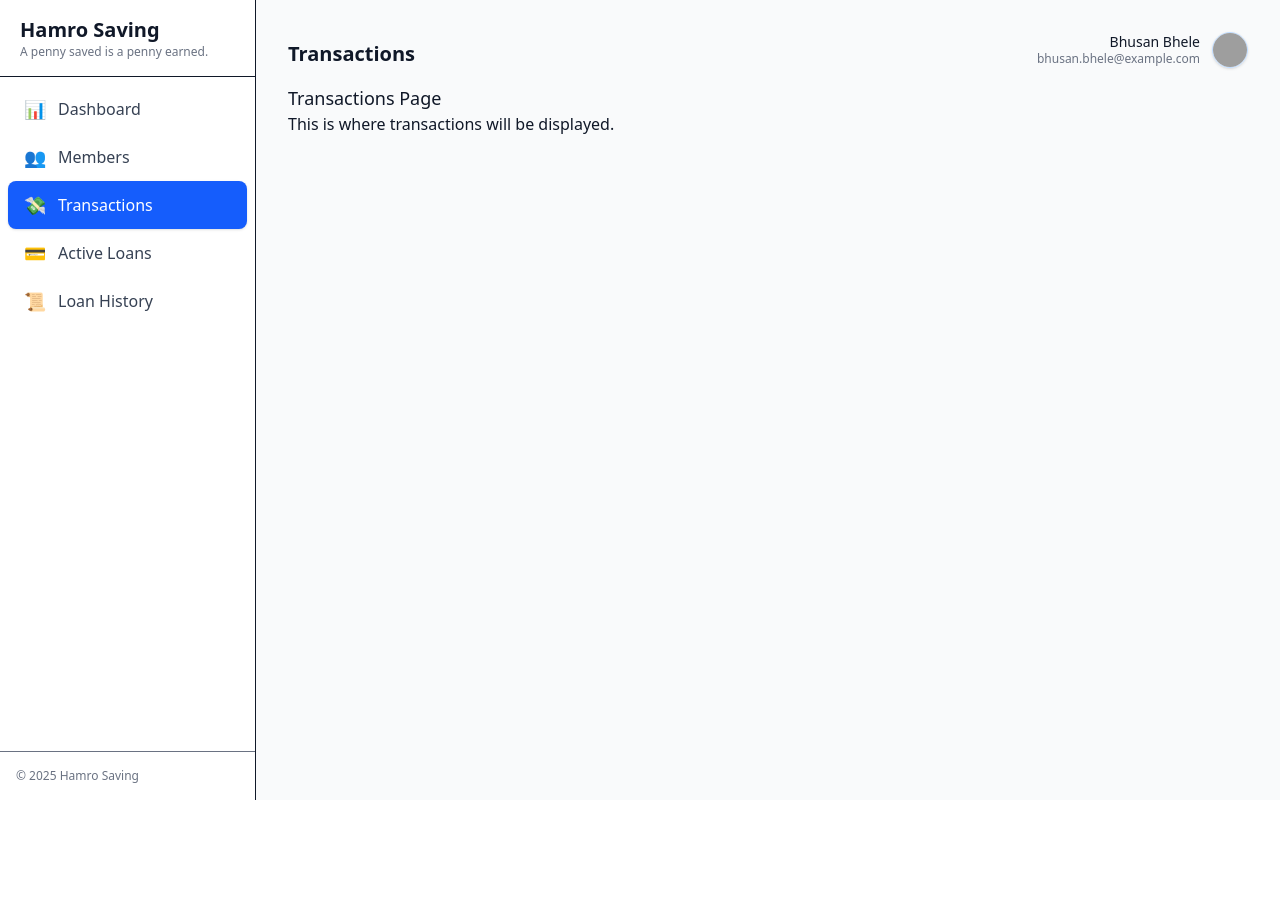
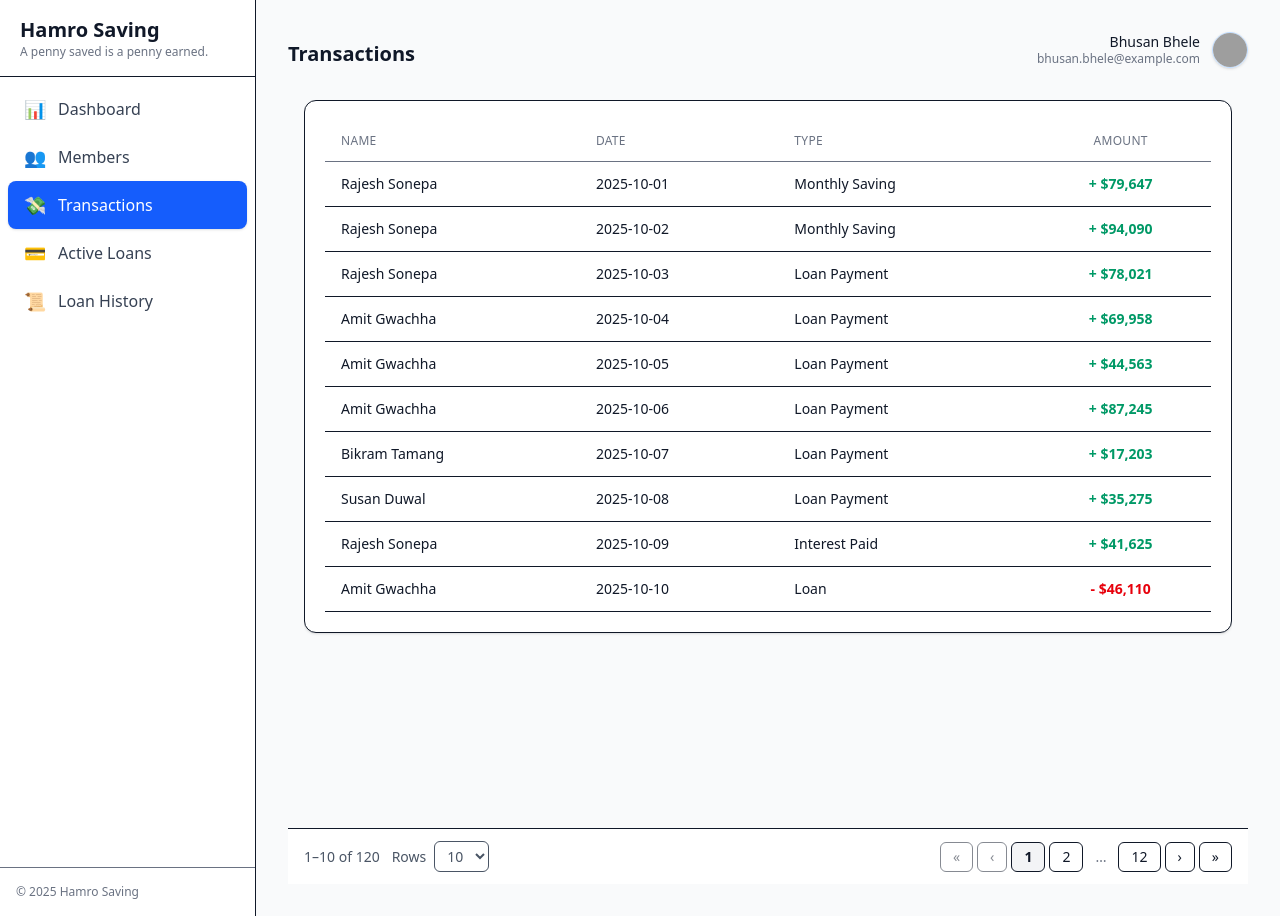
Before and after one commit to Hamro-Saving/hamro-saving-ui, a React (Vite) app: page /transactions in a window 1280 px wide. Before the commit the page ends 800 px from the top, so only its background shows below. Built offline with nearby package versions, Linux system fonts and the light colour scheme; grey boxes are pictures that could not be loaded.

Commit message:
transactions page added

```diff
--- /dev/null
+++ b/src/components/Pagination.tsx
@@ -0,0 +1,147 @@
+type PaginationProps = {
+  page: number;
+  pageSize: number;
+  total: number;
+  pageSizeOptions?: number[];
+  onPageChange: (page: number) => void;
+  onPageSizeChange?: (size: number) => void;
+  className?: string;
+};
+
+export default function Pagination({
+  page,
+  pageSize,
+  total,
+  pageSizeOptions = [5, 10, 20, 50],
+  onPageChange,
+  onPageSizeChange,
+  className = "",
+}: PaginationProps) {
+  const totalPages = Math.max(1, Math.ceil(total / pageSize));
+  const startIdx = total === 0 ? 0 : (page - 1) * pageSize + 1;
+  const endIdx = Math.min(page * pageSize, total);
+
+  const goTo = (p: number) =>
+    onPageChange(Math.min(Math.max(1, p), totalPages));
+
+  return (
+    <div className={`flex items-center justify-between gap-3 ${className}`}>
+      {/* Left: count + page size */}
+      <div className="flex items-center gap-3 text-sm text-gray-600">
+        <span>
+          {startIdx}–{endIdx} of {total}
+        </span>
+
+        {onPageSizeChange && (
+          <label className="inline-flex items-center gap-2">
+            <span className="text-gray-600">Rows</span>
+            <select
+              className="border rounded-md px-2 py-1 text-sm"
+              value={pageSize}
+              onChange={(e) => onPageSizeChange(Number(e.target.value))}
+            >
+              {pageSizeOptions.map((n) => (
+                <option key={n} value={n}>
+                  {n}
+                </option>
+              ))}
+            </select>
+          </label>
+        )}
+      </div>
+
+      {/* Right: pager */}
+      <div className="flex items-center gap-1">
+        <button
+          className="rounded-md border px-3 py-1 text-sm disabled:opacity-50"
+          onClick={() => goTo(1)}
+          disabled={page === 1}
+          aria-label="First page"
+        >
+          «
+        </button>
+        <button
+          className="rounded-md border px-3 py-1 text-sm disabled:opacity-50"
+          onClick={() => goTo(page - 1)}
+          disabled={page === 1}
+          aria-label="Previous page"
+        >
+          ‹
+        </button>
+
+        <PageNumbers page={page} totalPages={totalPages} onChange={goTo} />
+
+        <button
+          className="rounded-md border px-3 py-1 text-sm disabled:opacity-50"
+          onClick={() => goTo(page + 1)}
+          disabled={page === totalPages}
+          aria-label="Next page"
+        >
+          ›
+        </button>
+        <button
+          className="rounded-md border px-3 py-1 text-sm disabled:opacity-50"
+          onClick={() => goTo(totalPages)}
+          disabled={page === totalPages}
+          aria-label="Last page"
+        >
+          »
+        </button>
+      </div>
+    </div>
+  );
+}
+
+function PageNumbers({
+  page,
+  totalPages,
+  onChange,
+}: {
+  page: number;
+  totalPages: number;
+  onChange: (p: number) => void;
+}) {
+  const makeBtn = (p: number) => (
+    <button
+      key={p}
+      onClick={() => onChange(p)}
+      className={`min-w-[2rem] rounded-md border px-3 py-1 text-sm ${
+        p === page ? "bg-gray-100 font-semibold" : ""
+      }`}
+      aria-current={p === page ? "page" : undefined}
+    >
+      {p}
+    </button>
+  );
+
+  if (totalPages <= 7) {
+    return (
+      <div className="flex items-center gap-1">
+        {Array.from({ length: totalPages }, (_, i) => makeBtn(i + 1))}
+      </div>
+    );
+  }
+
+  const parts: (number | "dots")[] = [1];
+  const windowStart = Math.max(2, page - 1);
+  const windowEnd = Math.min(totalPages - 1, page + 1);
+
+  if (windowStart > 2) parts.push("dots");
+  for (let p = windowStart; p <= windowEnd; p++) parts.push(p);
+  if (windowEnd < totalPages - 1) parts.push("dots");
+  parts.push(totalPages);
+
+  return (
+    <div className="flex items-center gap-1">
+      {parts.map((p, i) =>
+        p === "dots" ? (
+          <span key={`dots-${i}`} className="px-2 text-sm text-gray-500">
+            …
+          </span>
+        ) : (
+          makeBtn(p)
+        )
+      )}
+    </div>
+  );
+}
--- a/src/components/Panel.tsx
+++ b/src/components/Panel.tsx
@@ -1,13 +1,16 @@
 export default function Panel(props: {
-  title: string;
+  title?: string; // made optional
   children: React.ReactNode;
 }) {
   const { title, children } = props;
+
   return (
     <div className="rounded-xl border bg-white p-5 shadow-sm">
-      <div className="mb-4 flex items-center justify-between">
-        <h2 className="text-base font-semibold">{title}</h2>
-      </div>
+      {title && (
+        <div className="mb-4 flex items-center justify-between">
+          <h2 className="text-base font-semibold">{title}</h2>
+        </div>
+      )}
       {children}
     </div>
   );
--- /dev/null
+++ b/src/data/transactionsData.ts
@@ -0,0 +1,23 @@
+const members = [
+  "Amit Gwachha",
+  "Bhusan Bhele",
+  "Binod Manandhar",
+  "Rajesh Sonepa",
+  "Susan Duwal",
+  "Bikram Tamang"
+];
+const types = ["Monthly Saving", "Loan", "Loan Payment", "Interest Paid"];
+
+export const transactions = Array.from({ length: 120 }, (_, i) => {
+  const member = members[Math.floor(Math.random() * members.length)];
+  const type = types[Math.floor(Math.random() * types.length)];
+  let amount = Math.floor(Math.random() * 90000 + 10000);;
+  if (type === "Loan") amount = -amount;
+  return {
+    id: i + 1,
+    member,
+    date: `2025-10-${String((i % 30) + 1).padStart(2, "0")}`,
+    type,
+    amount,
+  };
+});
--- a/src/pages/dashboard/Dashboard.tsx
+++ b/src/pages/dashboard/Dashboard.tsx
@@ -1,19 +1,18 @@
 import KpiCard from "../../components/KpiCard";
 import Panel from "../../components/Panel";
-import {summary,activeLoans,recentTransactions} from "../../data/dashboardData";
+import { summary, activeLoans } from "../../data/dashboardData";
+import { transactions } from "../../data/transactionsData";
 
 export default function Dashboard() {
-
-
   return (
     <div className="space-y-6">
       <section className="grid grid-cols-1 md:grid-cols-3 gap-4">
-        <KpiCard label="Total Collection" value={summary.TotalCollection.toString()}/>
-        <KpiCard label="Active Loans" value={summary.OnLoan.toString()}  sub="avg rate 18%"/>
+        <KpiCard label="Total Collection" value={summary.TotalCollection.toString()} />
+        <KpiCard label="Active Loans" value={summary.OnLoan.toString()} sub="avg rate 18%" />
         <KpiCard label="Interest Collected" value={summary.Interest.toString()} />
-        <KpiCard label="Deposits" value={summary.Deposited.toString()}/>
-        <KpiCard label="Total Expenses" value={summary.Expenses.toString()}/>
-        <KpiCard label="In-Hand" value={summary.InHand.toString()}/>
+        <KpiCard label="Deposits" value={summary.Deposited.toString()} />
+        <KpiCard label="Total Expenses" value={summary.Expenses.toString()} />
+        <KpiCard label="In-Hand" value={summary.InHand.toString()} />
       </section>
 
       <section className="grid grid-cols-1 lg:grid-cols-2 gap-6">
@@ -59,25 +58,24 @@ export default function Dashboard() {
         {/* Right column: Recent Transactions */}
         <Panel title="Recent Transactions">
           <ul className="divide-y">
-            {recentTransactions.map((t) => (
+            {transactions.slice(0, 5).map((t) => {
+              const isNegative = t.amount < 0;
+              const sign = isNegative ? "-" : "+";
+              const color = isNegative ? "text-red-600" : "text-emerald-600";
+              return (
                 <li key={t.id} className="py-3 flex items-center justify-between">
-                <div className="space-y-0.1" >
+                  <div className="space-y-0.5">
                     <div className="font-medium">{t.member}</div>
                     <div className="text-xs text-gray-500">
                       {t.type} • {t.date}
                     </div>
                   </div>
-                <div
-                  className={[
-                    "font-semibold",
-                    t.amount < 0 ? "text-emerald-600" : "text-blue-600",
-                  ].join(" ")}
-                >
-                  {t.amount < 0 ? "-" : "+"}$
-                  {Math.abs(t.amount).toLocaleString()}
+                  <div className={["font-semibold", color].join(" ")}>
+                    {sign}${Math.abs(t.amount).toLocaleString()}
                   </div>
                 </li>
-            ))}
+              );
+            })}
           </ul>
         </Panel>
       </section>
--- a/src/pages/members/Members.tsx
+++ b/src/pages/members/Members.tsx
@@ -40,7 +40,7 @@ const columns = [
 export default function Members() {
 	return (
 		<div className="flex-1 flex flex-col min-h-0 w-full">
-			<Panel title="Members">
+			<Panel>
 				<div className="max-h-[calc(100vh-12rem)] overflow-auto">
 					<Table
 						columns={columns}
--- a/src/pages/transactions/Transactions.tsx
+++ b/src/pages/transactions/Transactions.tsx
@@ -1,8 +1,79 @@
+import { useMemo, useState } from "react";
+import Table from "../../components/Table";
+import Panel from "../../components/Panel";
+import Pagination from "../../components/Pagination";
+import { transactions } from "../../data/transactionsData";
+
+const columns = [
+  { label: "Name", render: (t: any) => t.member },
+  { label: "Date", render: (t: any) => t.date },
+  { label: "Type", render: (t: any) => t.type },
+  {
+    label: "Amount",
+    className: "text-center",
+    render: (t: any) => {
+      const isNegative = t.amount < 0;
+      const sign = isNegative ? "-" : "+";
+      const color = isNegative ? "text-red-600" : "text-emerald-600";
+      return (
+        <span className={["font-semibold", color].join(" ")}>
+          {sign} ${Math.abs(t.amount).toLocaleString()}
+        </span>
+      );
+    },
+  },
+];
+
 export default function Transactions() {
+  const [page, setPage] = useState(1);
+  const [pageSize, setPageSize] = useState(10);
+
+  const total = transactions.length;
+  const totalPages = Math.max(1, Math.ceil(total / pageSize));
+  if (page > totalPages) {
+    setPage(totalPages); // clamp if data/size changes
+  }
+
+  const pagedData = useMemo(() => {
+    const start = (page - 1) * pageSize;
+    return transactions.slice(start, start + pageSize);
+  }, [page, pageSize]);
+
   return (
-    <div>
-      <h2 className="text-lg font-medium">Transactions Page</h2>
-      <p>This is where transactions will be displayed.</p>
+    // Prevent entire page scrolling
+    <div className="h-screen flex flex-col overflow-hidden">
+      {/* Main content area */}
+      <div className="flex-1 min-h-0 p-4 flex flex-col overflow-hidden">
+        {/* Wrapper controls flex + scroll layout */}
+        <div className="flex-1 min-h-0 flex flex-col overflow-hidden">
+          <Panel>
+            {/* Table scrolls inside the panel */}
+            <div className="flex-1 min-h-0 overflow-y-auto overscroll-contain">
+              <Table
+                columns={columns}
+                data={pagedData}
+                rowKey={(t: any) => t.id}
+              />
+            </div>
+          </Panel>
+        </div>
+      </div>
+
+      {/* Sticky footer with pagination */}
+      <div className="sticky bottom-0 z-10 border-t bg-white px-4 py-3">
+        <Pagination
+          page={page}
+          pageSize={pageSize}
+          total={total}
+          onPageChange={setPage}
+          onPageSizeChange={(n) => {
+            const firstIndex = (page - 1) * pageSize;
+            const nextPage = Math.floor(firstIndex / n) + 1;
+            setPageSize(n);
+            setPage(nextPage);
+          }}
+        />
+      </div>
     </div>
   );
 }
```
Also changed, not shown: 1 other file (tests, documents, lock files or other folders). Lines whose indentation alone changed are shown as unchanged.
